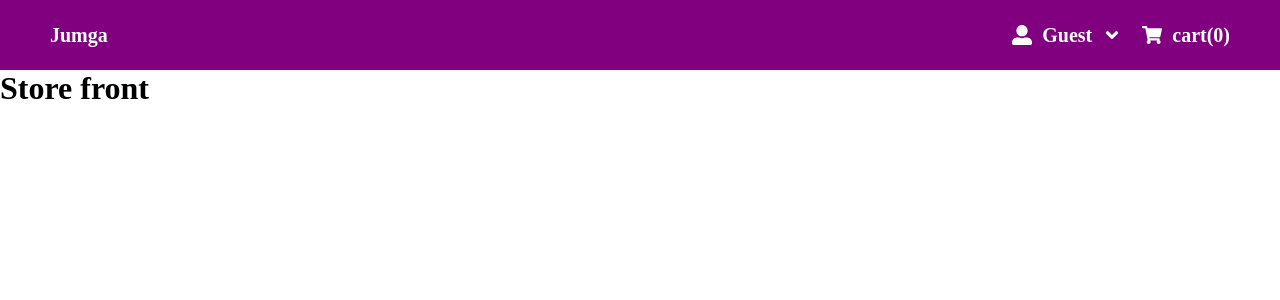
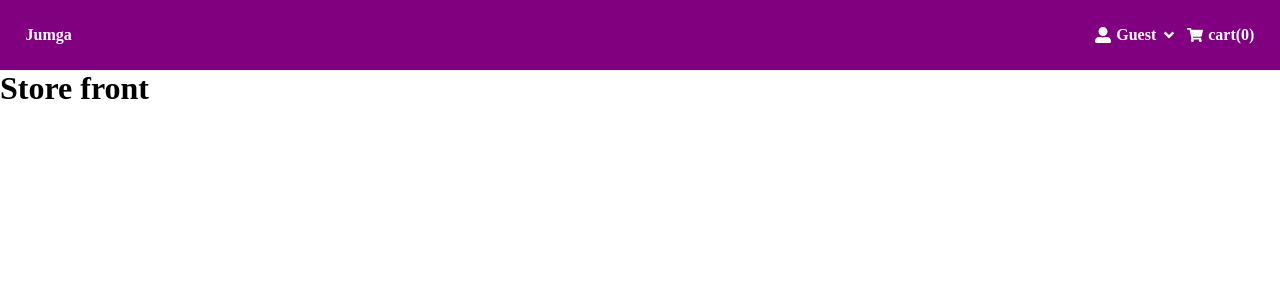
Before and after one commit to Sh3riff/FLW-Dev-Challenge, a React (Create React App) app in the folder client/: page / in a window 1280 px wide. Shown: the top 300 px of the page. Built offline with nearby package versions, Linux system fonts and the light colour scheme; no server answers.

Commit message:
FrontEnd - NavBar style modified

```diff
--- a/client/src/components/NavBar/NavStyles.js
+++ b/client/src/components/NavBar/NavStyles.js
@@ -4,8 +4,8 @@ export const NavMain = styled.nav`
     background-color: ${props => props.theme.color.secondary};
     color: ${props => props.theme.color.light};
     height: 70px;
-    padding: 20px 50px;
-    font-size: 20px;
+    padding: 20px 2vw;
+    font-size: 1em;
     font-weight: bold;
     display: flex;
     justify-content: space-between;
@@ -21,7 +21,7 @@ export const NavRight = styled.div`
     justify-content: center;
     align-items: center;
     p{
-        padding: 0 20px;
+        /* padding: 0 20px; */
     }
 `;
 
@@ -50,7 +50,7 @@ export const NavRightContainerTop = styled.div`
     align-items: center;
     cursor: pointer;
     svg{
-        margin: 0 10px;
+        margin: 0 5px;
     }
     p{
         padding: 0;
```
